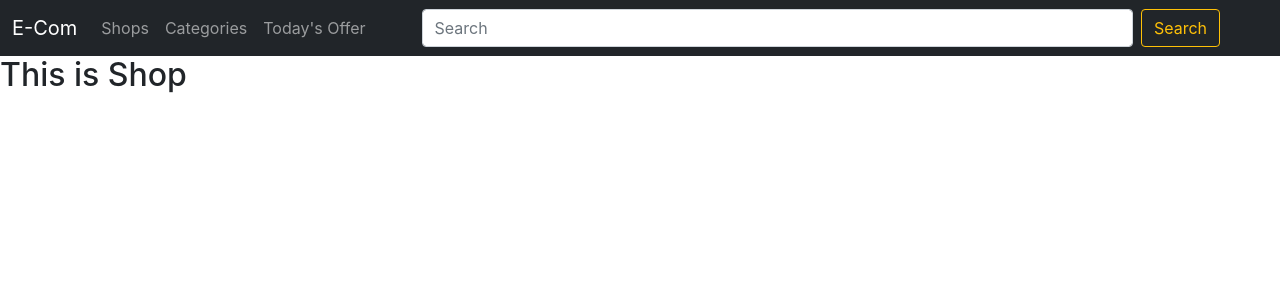
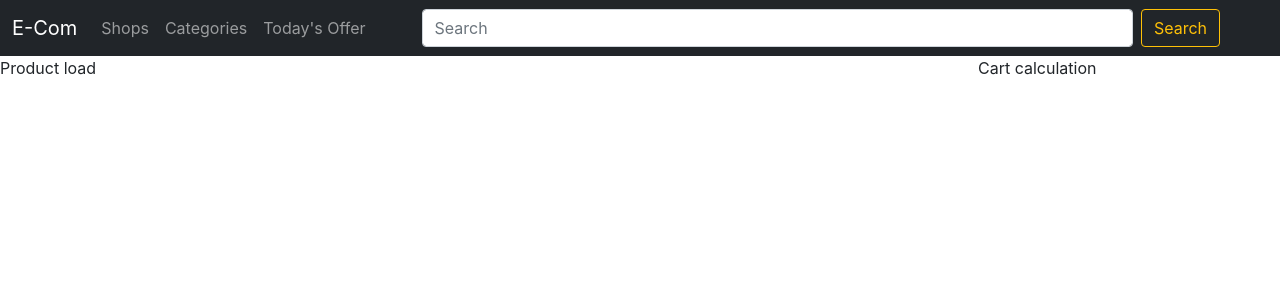
Before and after one commit to mdraselmiah95/ecom-react, a React (Create React App) app: page / in a window 1280 px wide. Shown: the top 300 px of the page. Built offline with nearby package versions, Linux system fonts and the light colour scheme.

Commit message:
WIP on Ecom React

```diff
--- a/src/components/Shop/Shop.js
+++ b/src/components/Shop/Shop.js
@@ -3,7 +3,10 @@ import "./Shop.css";
 const Shop = () => {
   return (
     <div>
-      <h2>This is Shop</h2>
+      <div className="row">
+        <div className="col-md-9">Product load</div>
+        <div className="col-md-3">Cart calculation</div>
+      </div>
     </div>
   );
 };
```
